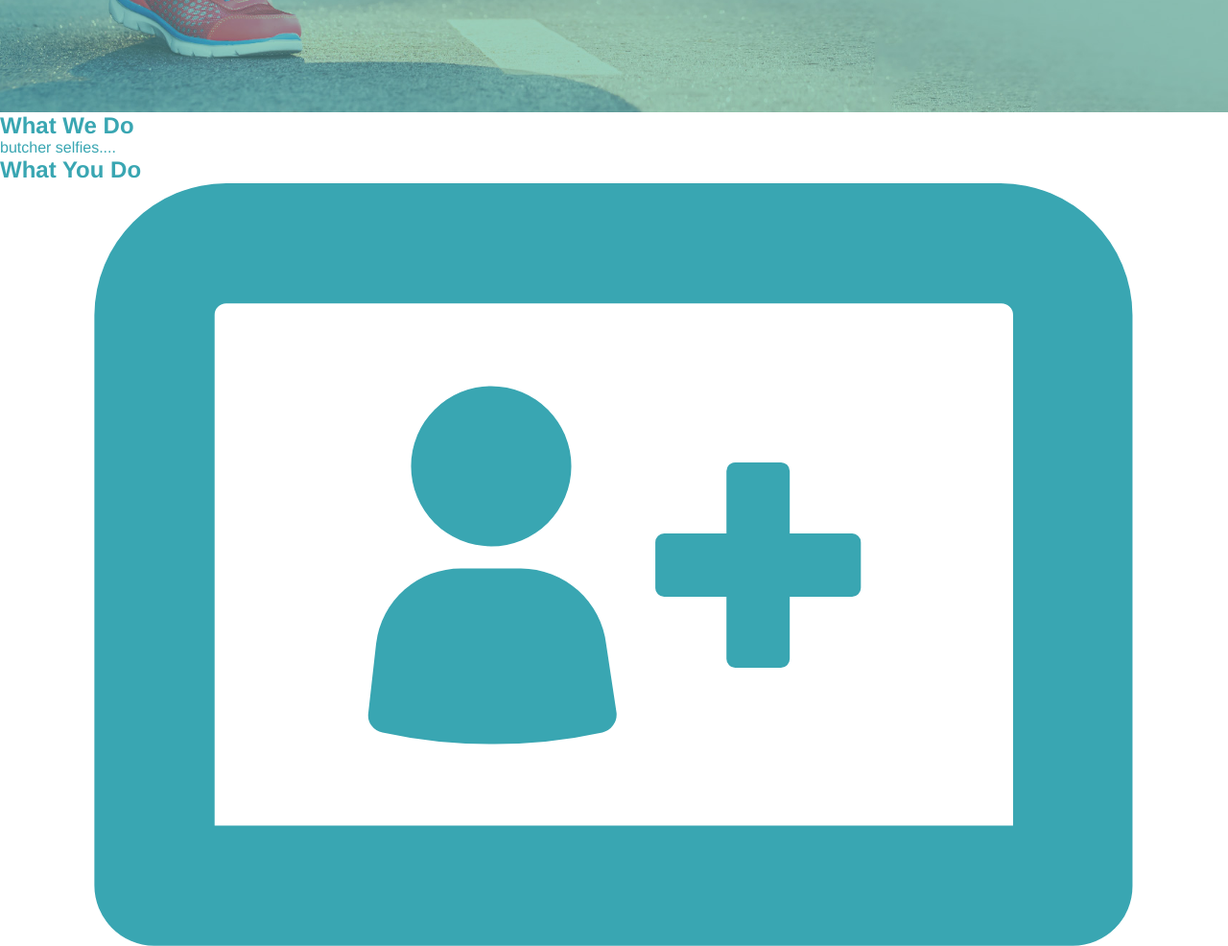
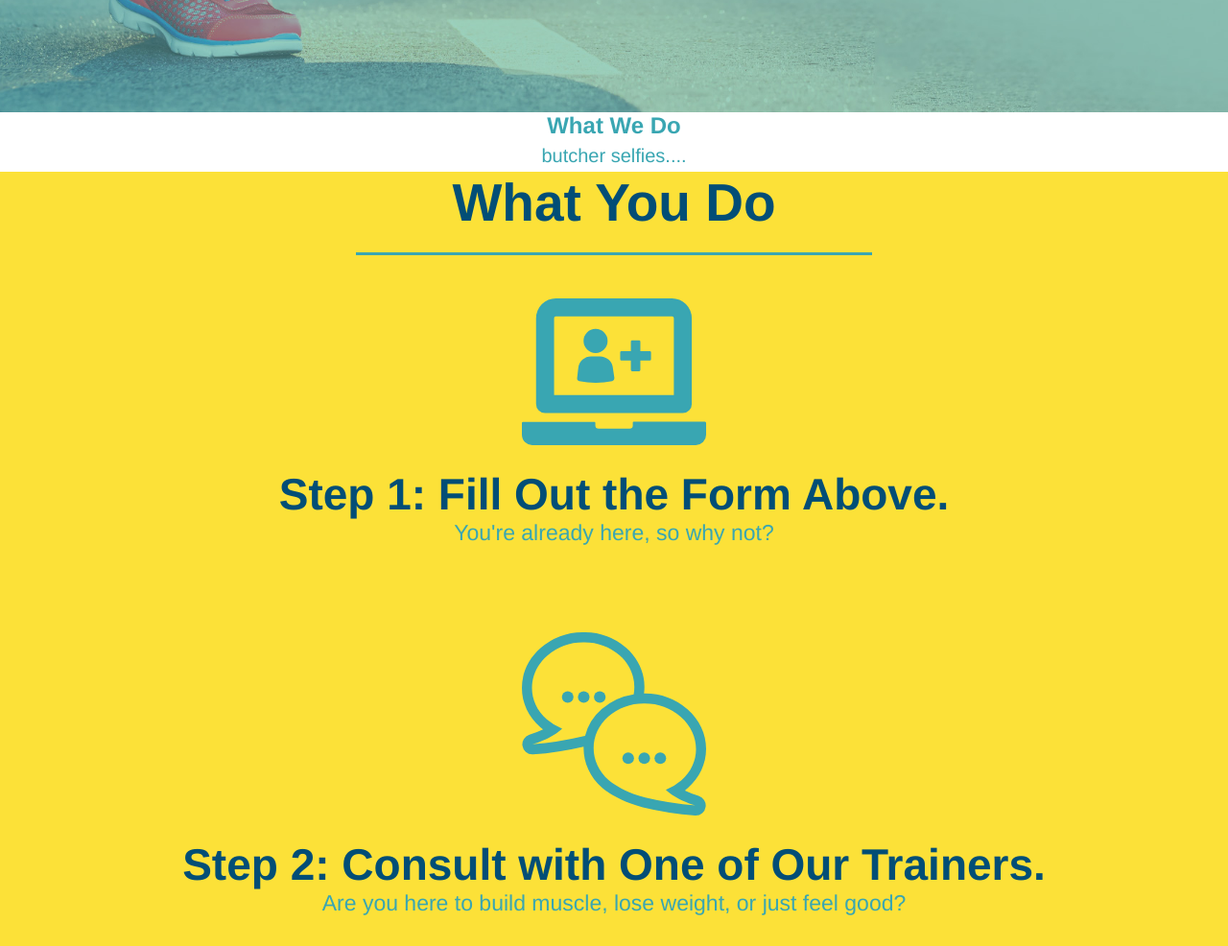
Before and after one commit to megparlmer/run-buddy, a plain HTML site: page index.html in a window 1280 px wide. Shown: the part 565-1551 px from the top of the page at 96% size. Drawn offline with Linux system fonts and the light colour scheme.

Commit message:
the whole thing

```diff
--- a/assets/style.css
+++ b/assets/style.css
@@ -115,3 +115,57 @@ footer a {
     padding: 10px 20px;
     font-size: 16px;
 }
+
+.intro {
+    text-align: center;
+}
+
+.intro p {
+    line-height: 1.7;
+    color: #39a6b2;
+    width: 80%;
+    font-size: 20px;
+    margin: 0 auto;
+}
+
+.steps {
+    text-align: center;
+    background: #fce138;
+}
+
+.section-title {
+    font-size: 55px;
+    color: #024e76;
+    margin-bottom: 35px;
+    padding: 0 100px 20px 100px;
+    border-bottom: 3px solid;
+    display: inline-block;
+}
+
+.primary-border {
+    border-color: #fce138;
+}
+
+.secondary-border {
+    border-color: #39a6b2;
+}
+
+.steps div {
+    margin-bottom: 80px;
+}
+
+.steps img {
+    width: 15%;
+    margin: 10px 0;
+}
+
+.steps h3 {
+    color: #024e76;
+    font-size: 46px;
+    margin-top: 10px;
+}
+
+.steps p {
+    color: #39a6b2;
+    font-size: 23px;
+}
--- a/index.html
+++ b/index.html
@@ -68,16 +68,16 @@
         <!--end hero-->
 
         <!--"what we do" section-->
-        <section id="what-we-do">
-            <h2>What We Do</h2>
+        <section id="what-we-do" class="intro">
+            <h2 class="selection-title primary-border">What We Do</h2>
             <p>
                 butcher selfies....
             </p>
         </section>
 
         <!--"what you do" section-->
-        <section id="what-you-do">
-            <h2>What You Do</h2>
+        <section id="what-you-do" class="steps">
+            <h2 class="section-title secondary-border">What You Do</h2>
 
             <div>
                 <img src="./assets/images/step-1.svg" alt="" />
```
